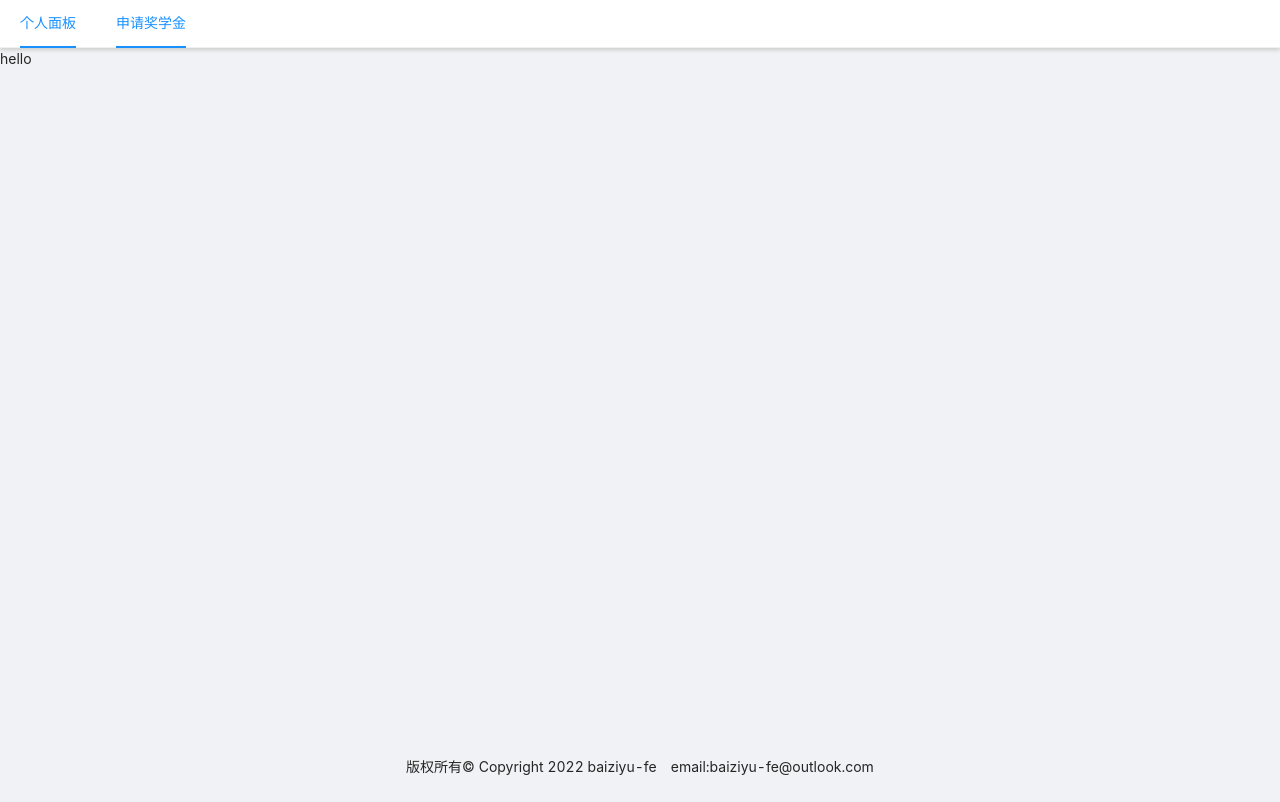
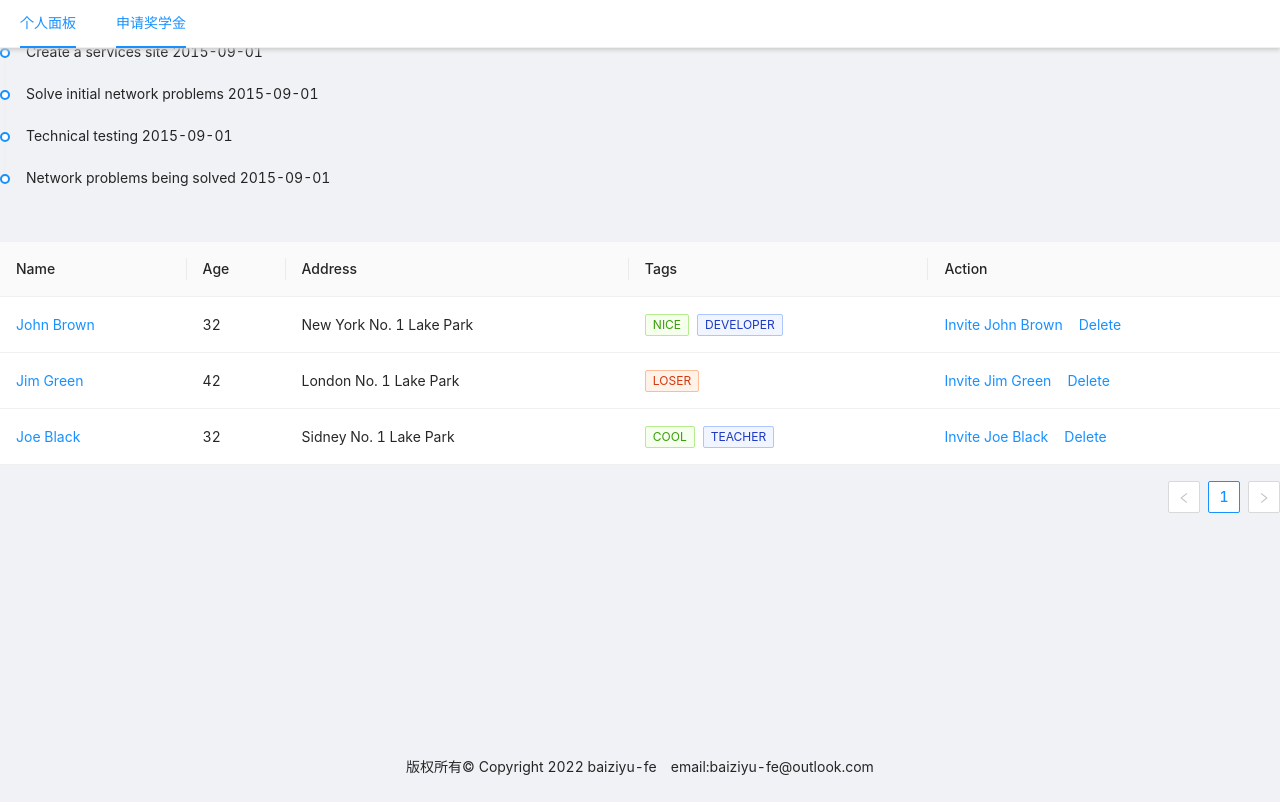
Before and after one commit to blus-personal-product/xupt-scholarship-fe, a React (Vite) app: page /apply in a window 1280 px wide. Built offline with nearby package versions, Linux system fonts and the light colour scheme.

Commit message:
feat(application list): 添加页面布局和基本内容

```diff
--- a/src/pages/application/pages/application-form/components/form-list-skeleton.tsx
+++ b/src/pages/application/pages/application-form/components/form-list-skeleton.tsx
@@ -5,7 +5,7 @@
  * 支持进行表单的alert的控制展示
  */
 import * as React from 'react';
-import { Alert, Button, Card, Form } from 'antd';
+import { Alert, Button, Card, Form, Popover } from 'antd';
 import { DeleteOutlined, PlusOutlined } from '@ant-design/icons';
 import { FormListFieldData, FormListProps } from 'antd/lib/form/FormList';
 import { TextLoop } from 'react-text-loop-next';
@@ -33,7 +33,21 @@ const FormListSkeleton: React.FC<IProps> = (props) => {
         children={alertMessage}
       />
     )
-  ), [alertMessage])
+  ), [alertMessage]);
+
+  const template = React.useMemo(() => {
+    return (
+      <ol style={{
+        padding: '4px 6px',
+      }}>
+        {
+          Array.isArray(alertMessage)
+            ? alertMessage.map(msg => <li key={msg}>{msg}</li>)
+            : alertMessage
+        }
+      </ol>
+    );
+  }, [alertMessage])
 
   return (
     <Card
@@ -41,6 +55,7 @@ const FormListSkeleton: React.FC<IProps> = (props) => {
       id={listId}>
       {
         !!alertMessage && (
+          <Popover content={template} title="注意事项">
             <Alert
               type="info"
               showIcon
@@ -50,6 +65,7 @@ const FormListSkeleton: React.FC<IProps> = (props) => {
                 textOverflow: 'ellipsis'
               }}
             />
+          </Popover>
         )
       }
       <Form.List
@@ -67,7 +83,7 @@ const FormListSkeleton: React.FC<IProps> = (props) => {
                         title={itemTitle}
                       />
                     )
-                  :fields.map(field => {
+                    : fields.map(field => {
                       return (
                         <Card
                           title={`${itemTitle} ${field.name + 1}`}
--- /dev/null
+++ b/src/pages/application/pages/application-list/components/history-line/index.tsx
@@ -0,0 +1,13 @@
+import * as React from 'react';
+import { Timeline } from 'antd';
+
+const HistoryLine: React.FC = () => (
+  <Timeline>
+    <Timeline.Item>Create a services site 2015-09-01</Timeline.Item>
+    <Timeline.Item>Solve initial network problems 2015-09-01</Timeline.Item>
+    <Timeline.Item>Technical testing 2015-09-01</Timeline.Item>
+    <Timeline.Item>Network problems being solved 2015-09-01</Timeline.Item>
+  </Timeline>
+);
+
+export default HistoryLine;
--- /dev/null
+++ b/src/pages/application/pages/application-list/components/history-table/index.tsx
@@ -0,0 +1,89 @@
+import * as React from 'react';
+import { Table, Tag, Space, TableProps } from 'antd';
+
+const columns: TableProps<{
+  key: string;
+  name: string;
+  age: number;
+  address: string;
+  tags: string[];
+}>['columns'] = [
+    {
+      title: 'Name',
+      dataIndex: 'name',
+      key: 'name',
+      render: text => <a>{text}</a>,
+    },
+    {
+      title: 'Age',
+      dataIndex: 'age',
+      key: 'age',
+    },
+    {
+      title: 'Address',
+      dataIndex: 'address',
+      key: 'address',
+    },
+    {
+      title: 'Tags',
+      key: 'tags',
+      dataIndex: 'tags',
+      render: (tags: string[]) => (
+        <>
+          {tags.map(tag => {
+            let color = tag.length > 5 ? 'geekblue' : 'green';
+            if (tag === 'loser') {
+              color = 'volcano';
+            }
+            return (
+              <Tag color={color} key={tag}>
+                {tag.toUpperCase()}
+              </Tag>
+            );
+          })}
+        </>
+      ),
+    },
+    {
+      title: 'Action',
+      key: 'action',
+      render: (text, record) => (
+        <Space size="middle">
+          <a>Invite {record.name}</a>
+          <a>Delete</a>
+        </Space>
+      ),
+    },
+  ];
+
+const data = [
+  {
+    key: '1',
+    name: 'John Brown',
+    age: 32,
+    address: 'New York No. 1 Lake Park',
+    tags: ['nice', 'developer'],
+  },
+  {
+    key: '2',
+    name: 'Jim Green',
+    age: 42,
+    address: 'London No. 1 Lake Park',
+    tags: ['loser'],
+  },
+  {
+    key: '3',
+    name: 'Joe Black',
+    age: 32,
+    address: 'Sidney No. 1 Lake Park',
+    tags: ['cool', 'teacher'],
+  },
+];
+
+const HistoryTable:React.FC = () => {
+  return (
+    <Table columns={columns} dataSource={data} />
+  )
+};
+
+export default HistoryTable;
--- a/src/pages/application/pages/application-list/index.tsx
+++ b/src/pages/application/pages/application-list/index.tsx
@@ -1,9 +1,12 @@
 import * as React from 'react';
+import HistoryLine from './components/history-line';
+import HistoryTable from './components/history-table';
 
 const ApplicationList:React.FC= () => {
   return (
     <div>
-      hello
+      <HistoryLine />
+      <HistoryTable />
     </div>
   );
 };
--- a/src/style/reset.less
+++ b/src/style/reset.less
@@ -1,5 +1,8 @@
 div,
-p {
+p,
+ul,
+ol,
+li {
   margin: 0;
   padding: 0;
 }
```
Also changed, not shown: src/components/status-badge/index.tsx (added, +59 -0 lines), src/components/status-tag/index.tsx (added, +66 -0 lines), src/pages/application/pages/application-list/style/layout.module.less (added). Lines whose indentation alone changed are shown as unchanged.
